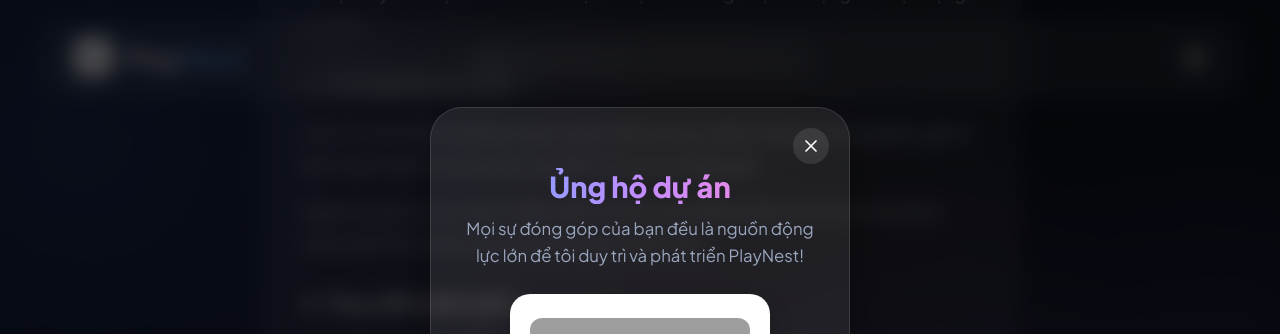
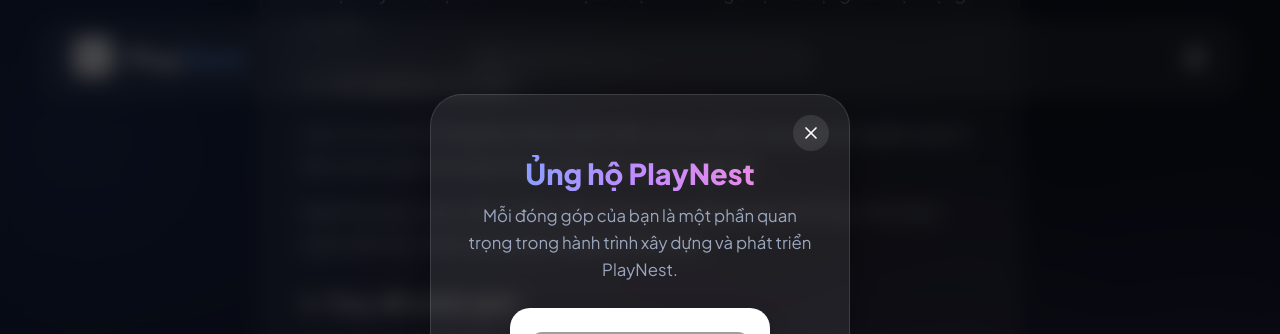
Before and after one commit to trevorthanhtung/ludorahub, a React (Vite) app: page /privacy in a window 1280 px wide. Both pictures are taken after a click on the element "Ủng hộ". Shown: the part 798-1132 px from the top of the page. Built offline with nearby package versions, Linux system fonts and the light colour scheme; grey boxes are pictures that could not be loaded.

Commit message:
style(footer): update donate modal text

```diff
--- a/src/components/Footer.jsx
+++ b/src/components/Footer.jsx
@@ -117,12 +117,12 @@
                 </button>
 
                 <h2 style={{ fontSize: '1.8rem', fontWeight: 800, marginBottom: '12px', background: 'var(--btn-gradient)', WebkitBackgroundClip: 'text', WebkitTextFillColor: 'transparent', marginTop: '20px' }}>
-                  {lang === 'vi' ? 'Ủng hộ dự án' : 'Support PlayNest'}
+                  {lang === 'vi' ? 'Ủng hộ PlayNest' : 'Support PlayNest'}
                 </h2>
                 <p style={{ color: 'var(--text-subtext)', marginBottom: '24px', lineHeight: 1.6, fontSize: '1.05rem' }}>
                   {lang === 'vi'
-                    ? 'Mọi sự đóng góp của bạn đều là nguồn động lực lớn để tôi duy trì và phát triển PlayNest!'
-                    : 'Your support is a great motivation for me to maintain and develop PlayNest!'}
+                    ? 'Mỗi đóng góp của bạn là một phần quan trọng trong hành trình xây dựng và phát triển PlayNest.'
+                    : 'Your support is an important part of the journey to build and develop PlayNest.'}
                 </p>
 
                 {/* QR Code Container */}
```
